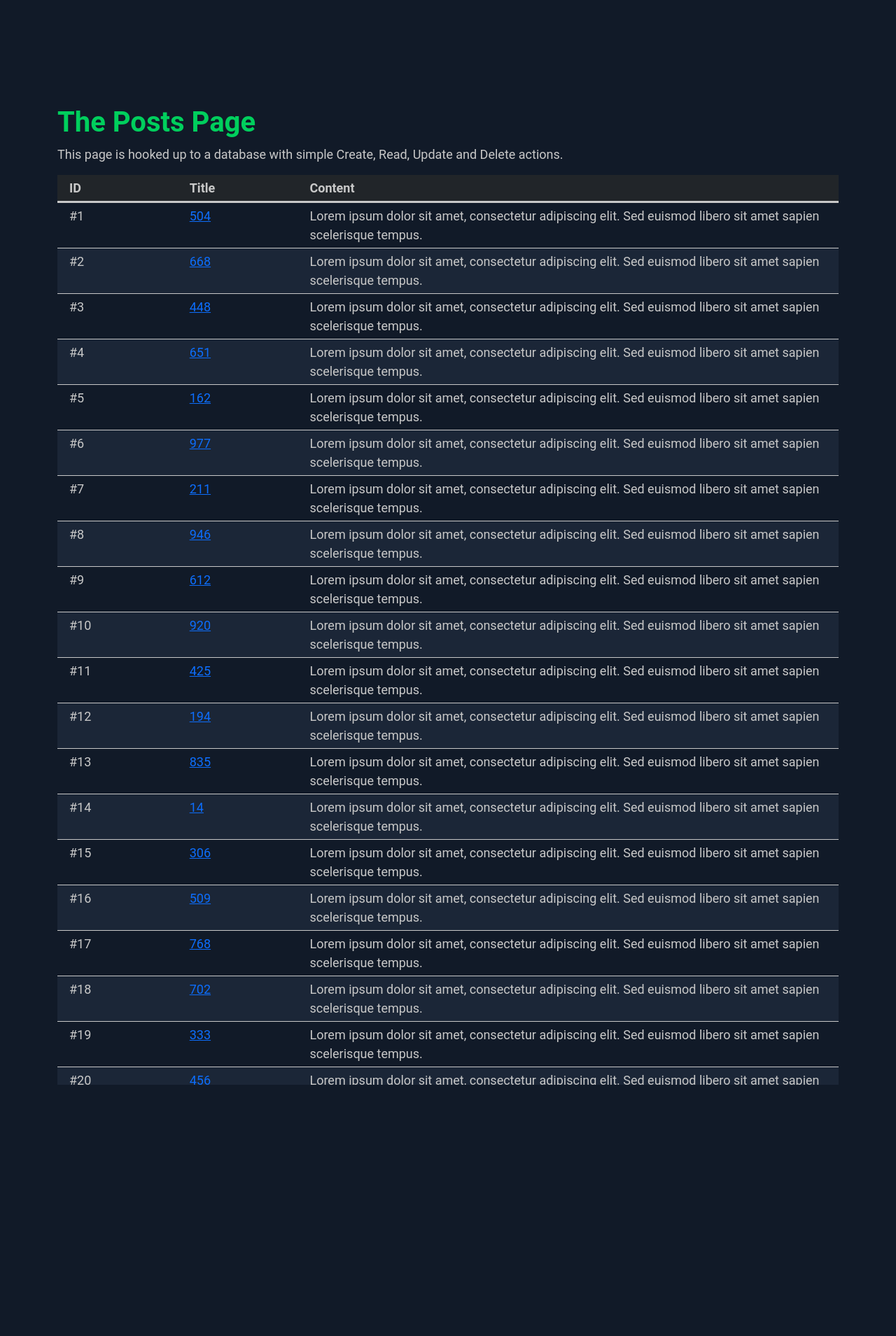
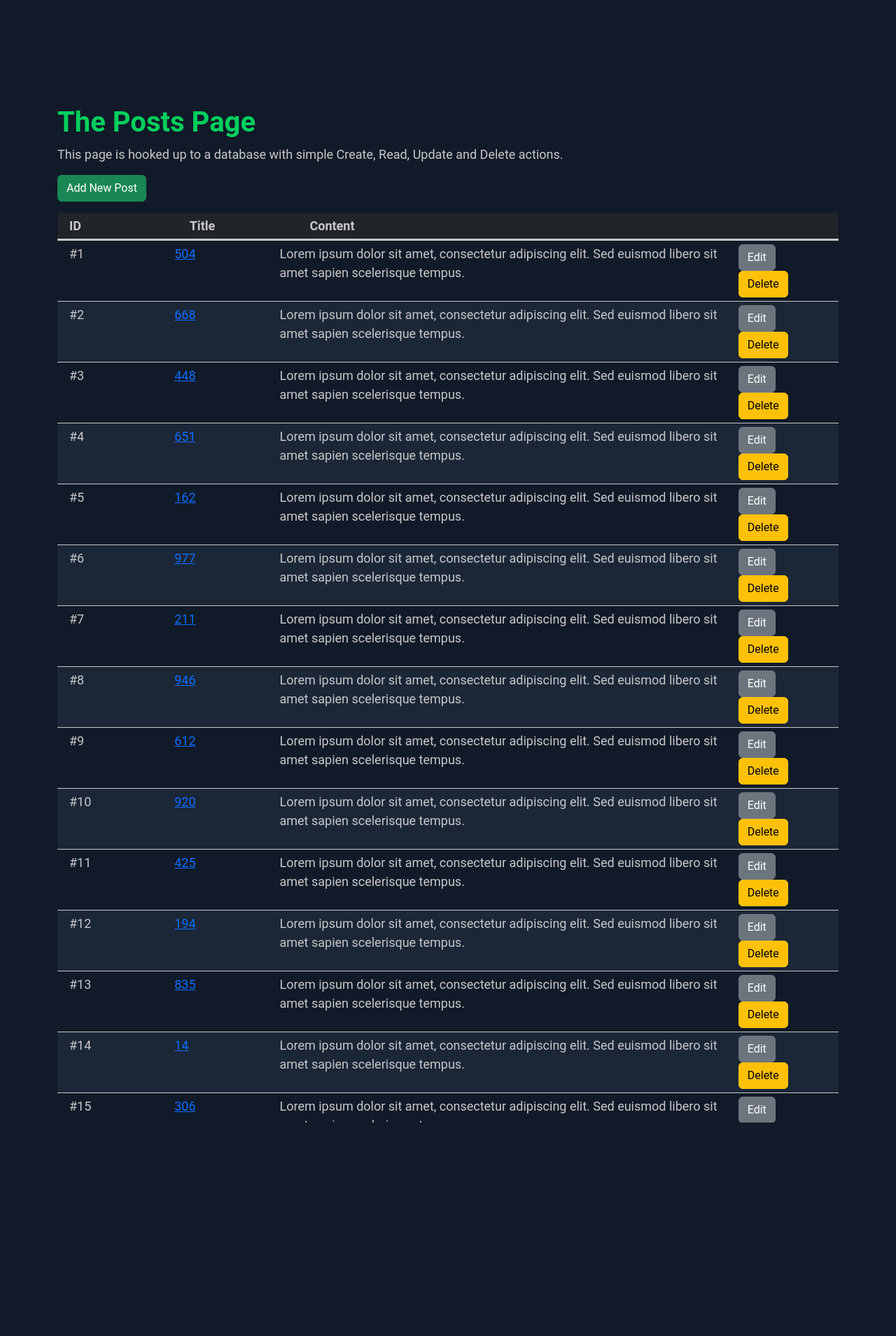
Before and after one commit to tschoolderman/portfolio, a Flask app: page /posts/ in a window 1280 px wide. Shown: the part 499-2408 px from the top of the page at 70% size. Run offline with Flask 3, Linux system fonts and the light colour scheme; data comes from the database, SQL or seed files in the repository.

Commit message:
Update posts with modals

```diff
--- a/app/static/style.css
+++ b/app/static/style.css
@@ -92,14 +92,25 @@
     height: 10vh;
 }
 
-.form-control-dark {
+.form-control {
+    background-color: rgba(255, 255, 255, .9);
+    border-width: 3px;
+}
+
+.form-control:focus {
+    background-color: rgba(255, 255, 255, .9);
+    border-color: rgba(0, 207, 93, 1);
+    border-width: 3px;
+}
+
+/* .form-control-dark {
     border-color: var(--bs-gray);
 }
 
 .form-control-dark:focus {
     border-color: #fff;
     box-shadow: 0 0 0 .25rem rgba(255, 255, 255, .25);
-}
+} */
 
 /* .parallax { */
 /* background: linear-gradient(rgba(0, 0, 0, 0.5),
@@ -169,3 +180,7 @@
 .col3 {
     flex: 5;
 }
+
+.col4 {
+    flex: 1;
+}
--- a/app/templates/posts/index.html
+++ b/app/templates/posts/index.html
@@ -8,6 +8,9 @@
     </span>
     <div class="content">
         <p>This page is hooked up to a database with simple Create, Read, Update and Delete actions.</p>
+        <p><button class="btn btn-success float-right" data-target="#mymodal" data-toggle="modal" type="button">Add New
+                Post
+            </button></p>
 
         <!-- Header for the table -->
         <div class="container post-table custom-smaller-div">
@@ -27,11 +30,83 @@
                     <div class="col col2"><a href="{{ url_for('posts.single_post', post_id=post.id) }}">
                             {{ post.title }}</a></div>
                     <div class="col col3">{{ post.content }}</div>
+                    <div class="col col4"><a class="btn btn-secondary btn-xs"
+                            data-bs-target="#modaledit{{ url_for('posts.single_post', post_id=post.id) }}"
+                            data-bs-toggle="modal" href="">
+                            Edit</a>
+                        <a class="btn btn-warning btn-xs" href="" onclick="return confirm('Are You Sure To Delete ?')">
+                            Delete</a>
+                    </div>
+                </div>
+                {% endfor %}
+                <!-- Modal Edit -->
+                {% for post in posts %}
+                <div class="modal fade" id="modaledit{{ url_for('posts.single_post', post_id=post.id) }}" role="dialog">
+                    <div class="modal-dialog">
+                        <div class="modal-content bg-dark">
+                            <div class="modal-header">
+                                <h4 class="modal-title">Update</h4>
+                            </div>
+                            <div class="modal-body">
+                                <form action="" method="POST">
+                                    <div class="form-group">
+                                        <h4>{{ post.id }}</h4>
+                                        <label>Title:</label>
+                                        <textarea class="form-control" id="titleTextarea">{{ post.title }}</textarea>
+                                    </div>
+                                    <br>
+                                    <div class="form-group">
+                                        <label>Content:</label>
+                                        <textarea class="form-control" name="content" type="text"
+                                            rows="5">{{ post.content }}</textarea>
+                                    </div>
+                                    <br>
+                                    <div class="form-group">
+                                        <button class="btn btn-primary" type="submit">Update</button>
+                                    </div>
+                                </form>
+                            </div>
+                            <div class="modal-footer">
+                                <button class="btn btn-secondary" data-bs-dismiss="modal" type="button">Close</button>
+                            </div>
+                        </div>
+                    </div>
                 </div>
                 {% endfor %}
             </div>
         </div>
     </div>
+
+    <!-- Modal Add -->
+    <div class="modal fade" id="mymodal" role="dialog">
+        <div class="modal-dialog">
+            <div class="modal-content">
+                <div class="modal-header">
+                    <h4 class="modal-title">Add Employee</h4>
+                </div>
+                <div class="modal-body">
+                    <form action="" method="POST">
+                        <div class="form-group">
+                            <label>Name:</label>
+                            <input class="form-control" name="name" required="1" type="text">
+                        </div>
+                        <div class="form-group">
+                            <label>Email:</label>
+                            <input class="form-control" name="email" required="1" type="email">
+                        </div>
+
+                        <div class="form-group">
+                            <button class="btn btn-primary" type="submit">Add Post</button>
+                        </div>
+                    </form>
+                </div>
+                <div class="modal-footer">
+                    <button class="btn btn-secondary" data-dismiss="modal" type="button">Close</button>
+                </div>
+            </div>
+        </div>
+    </div>
+
 </section>
 
 {% endblock %}
```
